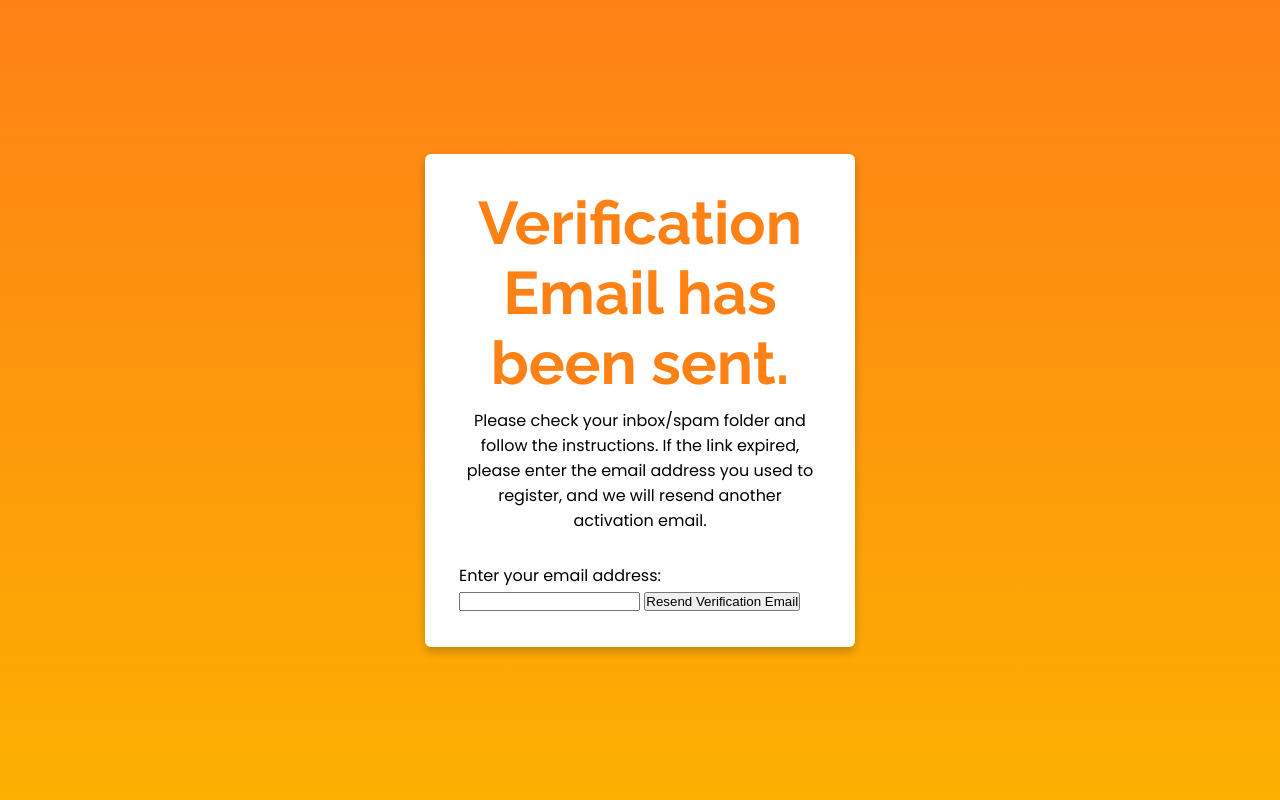
After one commit to jjalcantara1/gabster_trashcan, a Django app: page /email_verification_sent/ in a window 1280 px wide. The commit adds this page. Run offline with Django 4.2, Linux system fonts and the light colour scheme.

Commit message:
EmailVer with expiry

```diff
--- a/accounts/models.py
+++ b/accounts/models.py
@@ -9,6 +9,7 @@ import os
 from uuid import uuid4
 
 from django.shortcuts import get_object_or_404
+from django.utils import timezone
 
 
 # BaseUserManager- managing users
@@ -44,6 +45,7 @@ class MyAccountManager(BaseUserManager):
         )
         user.is_admin = True
         user.is_staff = True
+        user.is_email_verified = True
         user.is_superuser = True
         user.save(using=self._db)
         return user
@@ -101,6 +103,10 @@ class UserAccount(AbstractBaseUser):
 
     objects = MyAccountManager()
 
+    def update_user_joined_date(self):
+        self.date_joined = timezone.now()
+        self.save()
+
     # shows what to be displayed when creating user object
     def __str__(self):
         return self.username
--- a/accounts/views.py
+++ b/accounts/views.py
@@ -1,7 +1,9 @@
 from django.shortcuts import render, redirect
 from django.http import HttpResponse
 from django.contrib.auth import login, authenticate, logout
-from accounts.forms import RegistrationForm, AccountAuthenticationForm
+from django.utils import timezone
+
+from accounts.forms import RegistrationForm, AccountAuthenticationForm, UserAccount
 from django.contrib.auth.decorators import login_required
 from django.contrib.auth.models import User
 from django.contrib.auth.forms import UserCreationForm
@@ -30,19 +32,19 @@ def register_view(request, *args, **kwargs):
             user.save()
 
             # Send email verification link to the user
+            token = account_activation_token.make_token(user)
             current_site = get_current_site(request)
             mail_subject = 'Activation link has been sent to your email id'
             message = render_to_string('accounts/acc_active_email.html', {
                 'user': user,
                 'domain': current_site.domain,
                 'uid': urlsafe_base64_encode(force_bytes(user.pk)),
-                'token': account_activation_token.make_token(user),
+                'token': token
             })
             to_email = form.cleaned_data.get('email')
             email = EmailMessage(mail_subject, message, to=[to_email])
             email.send()
-            messages.success(request, "Please confirm your email address to complete the registration")
-            return redirect('login')
+            return render(request, 'accounts/email_ver_sent.html', {})
         else:
             context['registration_form'] = form
 
@@ -54,13 +56,19 @@ def activate(request, uidb64, token):
     try:
         uid = force_str(urlsafe_base64_decode(uidb64))
         user = User.objects.get(pk=uid)
-    except(TypeError, ValueError, OverflowError, User.DoesNotExist):
+    except (TypeError, ValueError, OverflowError, User.DoesNotExist):
         user = None
-    if user is not None and account_activation_token.check_token(user, token):
-        user.is_active = True  # User will be active after successful activation
-        user.is_email_verified = True
-        user.save()
-        return HttpResponse('Thank you for your email confirmation. Now you can log in to your account.')
+
+    if user is not None:
+        timestamp = user.date_joined  # Use the timestamp when the token was created
+        if not account_activation_token.is_token_expired(timestamp) and account_activation_token.check_token(user,
+                                                                                                             token):
+            user.is_active = True  # User will be active and verified after successful activation
+            user.is_email_verified = True
+            user.save()
+            return render(request, 'accounts/email_ver_success.html', {})
+        else:
+            return HttpResponse('Activation link is invalid or expired!')
     else:
         return HttpResponse('Activation link is invalid!')
 
@@ -77,7 +85,7 @@ def login_view(request, *args, **kwargs):
     user = request.user
     if user.is_authenticated:
         if user.is_email_verified:
-            return redirect('pronfile_view')
+            return redirect('profile_view')
 
     destination = get_redirect_if_exists(request)
     print("destination: " + str(destination))
@@ -104,6 +112,38 @@ def login_view(request, *args, **kwargs):
     return render(request, 'accounts/login.html', {'form': form})
 
 
+def resend_email_ver(request):
+    if request.method == 'POST':
+        email = request.POST.get('email')  # get email from form
+
+        user = UserAccount.objects.filter(email=email).first()  # look for user with the given email
+
+        if user:
+            if not user.is_email_verified:
+                token = account_activation_token.make_token(user)  # makes the token
+                user.update_user_joined_date()  # updates timestamp prior to request
+
+                current_site = get_current_site(request)
+                mail_subject = 'Activation link has been sent to your email id'
+                message = render_to_string('accounts/acc_active_email.html', {
+                    'user': user,
+                    'domain': current_site.domain,
+                    'uid': urlsafe_base64_encode(force_bytes(user.pk)),
+                    'token': token,  # use new token from token = account_activation_token.make_token(user)
+                })
+                to_email = user.email
+                email = EmailMessage(mail_subject, message, to=[to_email])
+                email.send()
+                messages.success(request, 'A new verification email has been sent to your email address.')
+                return render(request, 'accounts/email_ver_sent.html', {})
+            else:
+                return HttpResponse('Your email is already verified.')
+        else:
+            messages.error(request, 'Invalid email address.')
+
+    return render(request, 'accounts/email_ver_sent.html')
+
+
 def get_redirect_if_exists(request):
     redirect = None
     if request.GET:
@@ -114,6 +154,10 @@ def get_redirect_if_exists(request):
 
 # def profile_view(request):
 #     return redirect('profile')
+
+
+def email_ver_success(request):
+    return render(request, 'accounts/email_ver_success.html', {})
 
 
 def post(request):
--- a/gabster_act/urls.py
+++ b/gabster_act/urls.py
@@ -52,6 +52,9 @@ urlpatterns = [
     re_path(r'^post/(?P<post_id>\d+)/$', post_detail, name='post_detail'),
     path('', include('Post.urls')),
 
+    path('email_verification_sent/', views.resend_email_ver, name='email_verification_sent'),
+    path('email_verification_success/', views.email_ver_success, name='email_verification_success'),
+
     path('activate/<str:uidb64>/<str:token>/', views.activate, name='activate'),
 
     path('search/', search, name='search'),
--- a/templates/accounts/acc_active_email.html
+++ b/templates/accounts/acc_active_email.html
@@ -4,6 +4,8 @@
     Please clink on the link to complete your registration:
     http://{{ domain }}{% url 'activate' uidb64=uid token=token  %}
 
+    This link will expire in 5 minutes. If you were unable to register, please request a new link.
+
 
 
 
--- /dev/null
+++ b/templates/accounts/email_ver_sent.html
@@ -0,0 +1,39 @@
+{% load static %}
+<!DOCTYPE html>
+<html lang="en">
+<head>
+  <meta charset="UTF-8">
+  <meta name="viewport" content="width=device-width, initial-scale=1.0">
+  <title>Email Verification Sent</title>
+  <link rel="stylesheet" href="{% static 'login/style.css' %}">
+  <link rel="stylesheet" href="https://cdnjs.cloudflare.com/ajax/libs/font-awesome/5.15.3/css/all.min.css"/>
+  <link rel="preconnect" href="https://fonts.googleapis.com">
+  <link rel="preconnect" href="https://fonts.gstatic.com" crossorigin>
+  <link href="https://fonts.googleapis.com/css2?family=Raleway:wght@700&display=swap" rel="stylesheet">
+</head>
+    <body>
+    <div class="wrapper">
+        <header>
+        <h1>Verification Email has been sent.</h1>
+        </header>
+         <div class="alert-container">
+        {% if messages %}
+            {% for message in messages %}
+                <div class="alert">
+                    <span class="closebtn" onclick="this.parentElement.style.display='none';">&times;</span>
+                    {{ message }}
+                </div>
+            {% endfor %}
+        {% endif %}
+    </div>
+        <div class="sign-txt"> <p style = "text-align: center"> Please check your inbox/spam folder and follow the instructions.
+        If the link expired, please enter the email address you used to register, and we will resend another activation email.</p></div>
+        <form method="post" action="{% url 'email_verification_sent' %}">
+        {% csrf_token %}
+        <label for="email">Enter your email address:</label>
+        <input type="email" id="email" name="email" required>
+        <button type="submit">Resend Verification Email</button>
+    </form>
+        </div>
+    </body>
+</html>
```
Also changed, not shown: accounts/tokens.py (+9 -2 lines), templates/accounts/email_ver_success.html (added, +24 -0 lines), db.sqlite3.
